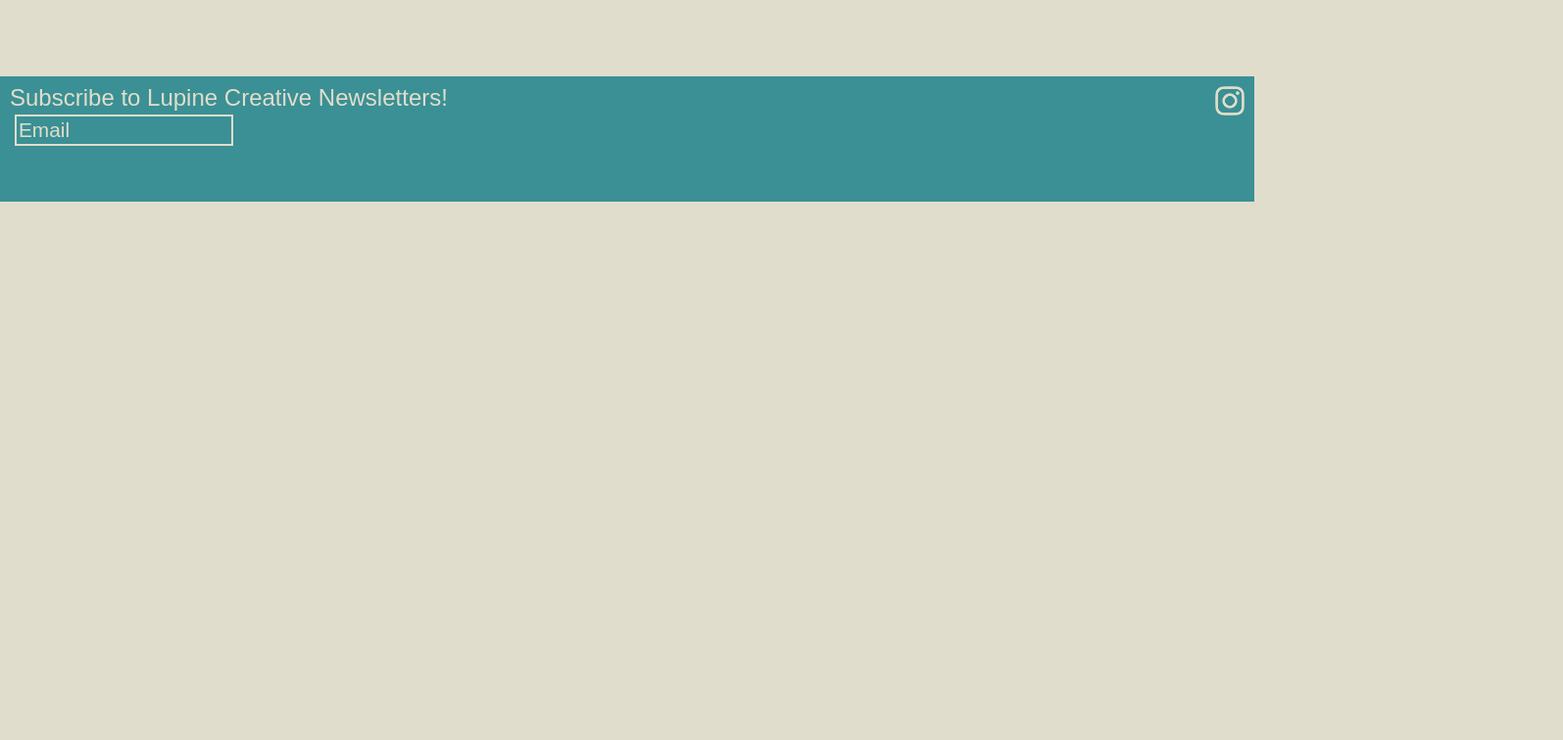
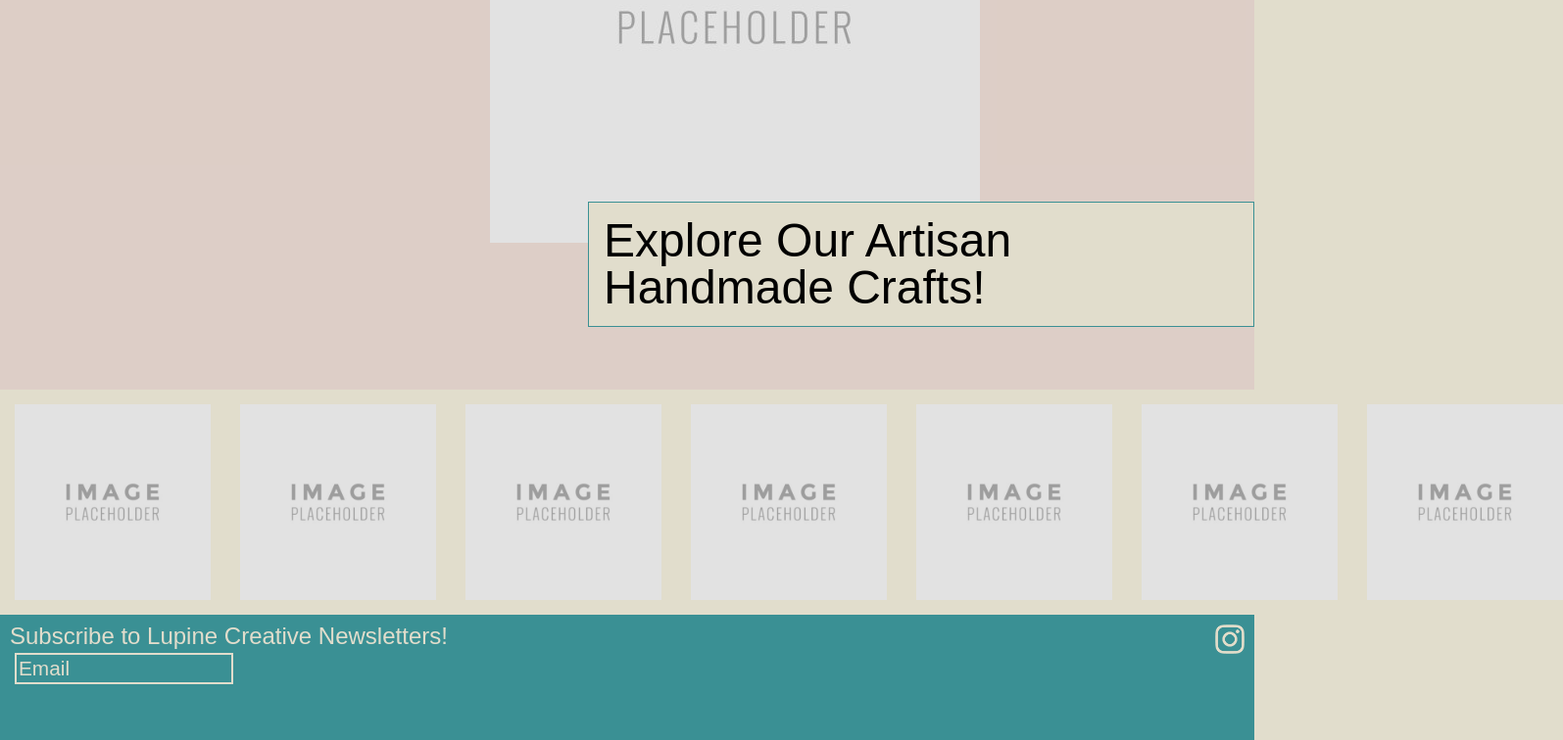
Before and after one commit to rvbouu/lupine_creative_v2, a React (Vite) app: page / in a window 1280 px wide. Shown: the part 594-1350 px from the top of the page at 98% size, 1595 px wide, since content can reach past the window. Before the commit the page ends 800 px from the top, so only its background shows below. Built offline with nearby package versions, Linux system fonts and the light colour scheme.

Commit message:
finished styling home skeleton

```diff
--- a/src/pages/Home/Home.css
+++ b/src/pages/Home/Home.css
@@ -0,0 +1,34 @@
+.main-product{
+  background-color: #cb8cae30;
+  height: 800px;
+  width: 100%;
+  display: flex;
+  justify-content: center;
+  align-items: center;
+}
+
+.main-image{
+  position: absolute;
+  left: 500px;
+}
+
+#main-title{
+  font-size: 3rem;
+  font-weight: 400;
+  position: absolute;
+  background-color: #E1DDCC;
+  padding: 15px;
+  border: 1px solid #3A9094;
+  left: 600px;
+  top: 800px;
+}
+
+.carousel{
+  display: flex;
+  justify-content: space-evenly;
+}
+
+.placeholder{
+  height: 200px;
+  margin: 15px;
+}
--- a/src/pages/Home/Home.jsx
+++ b/src/pages/Home/Home.jsx
@@ -1,9 +1,23 @@
+import './Home.css'
 
-export default function Home(){
+export default function Home() {
 
-  return(
+  return (
     <section className="viewport">
-    <h1>This is the Home Page</h1>
+      <section className="main-product">
+        <img src="/placeholder.jpg" alt="placeholder.jpg" className='main-image'/>
+        <h1 id='main-title'>Explore Our Artisan Handmade Crafts!</h1>
+
+      </section>
+      <section className="carousel">
+        <img className='placeholder' src="/placeholder.jpg" alt="placeholder.jpg" />
+        <img className='placeholder' src="/placeholder.jpg" alt="placeholder.jpg" />
+        <img className='placeholder' src="/placeholder.jpg" alt="placeholder.jpg" />
+        <img className='placeholder' src="/placeholder.jpg" alt="placeholder.jpg" />
+        <img className='placeholder' src="/placeholder.jpg" alt="placeholder.jpg" />
+        <img className='placeholder' src="/placeholder.jpg" alt="placeholder.jpg" />
+        <img className='placeholder' src="/placeholder.jpg" alt="placeholder.jpg" />
+      </section>
     </section>
   )
 }
```
Also changed, not shown: public/placeholder.jpg (added).
